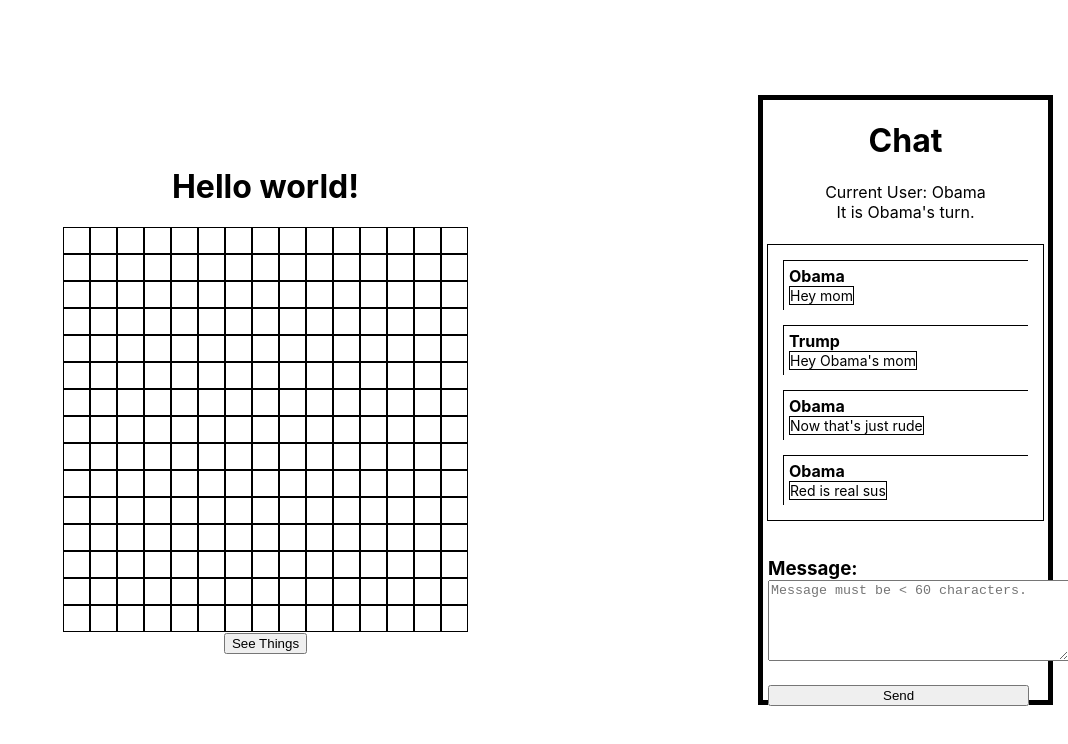
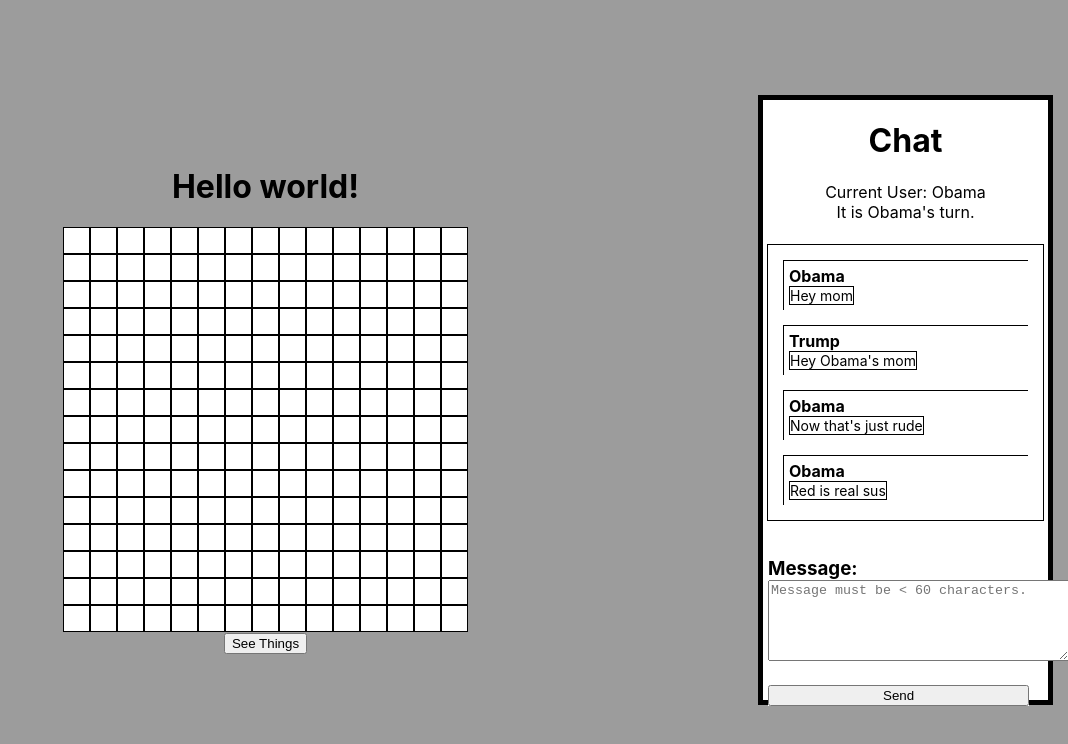
Before and after one commit to StarPleb/night_jenkins, a React (Create React App) app: page /game in a window 1280 px wide. Shown: the top 744 px of the page, without its empty margins (212-1280 px from the left). Built offline with nearby package versions, Linux system fonts and the light colour scheme.

Commit message:
new gamestyle

```diff
--- a/src/Styles/GamePage.css
+++ b/src/Styles/GamePage.css
@@ -6,18 +6,17 @@
 }
 
 .Game-Page{
-    background-color: white;
     display: flex;
     flex: 4;
-    /*height: 100vh;*/
-    /*width: 100vw;*/
+    height: 100vh;
+    width: 100vw;
     flex-direction: column;
     align-items: center;
     justify-content: center;
 }
 
 .Entire-Page{
-    background-color: white;
+    background-color: #9c9c9c;
     display: flex;
     flex: 1;
     height: 100vh;
```
